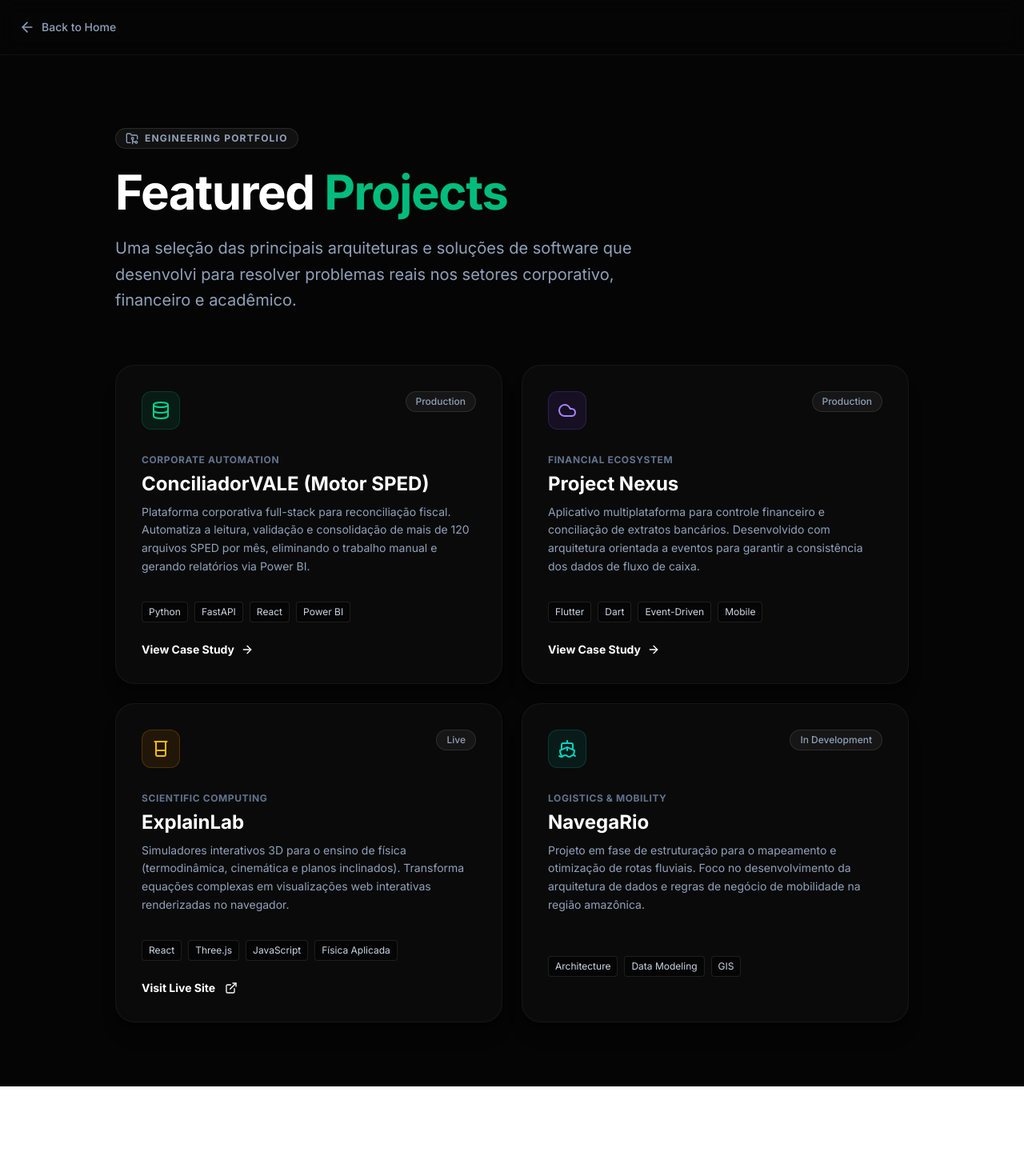
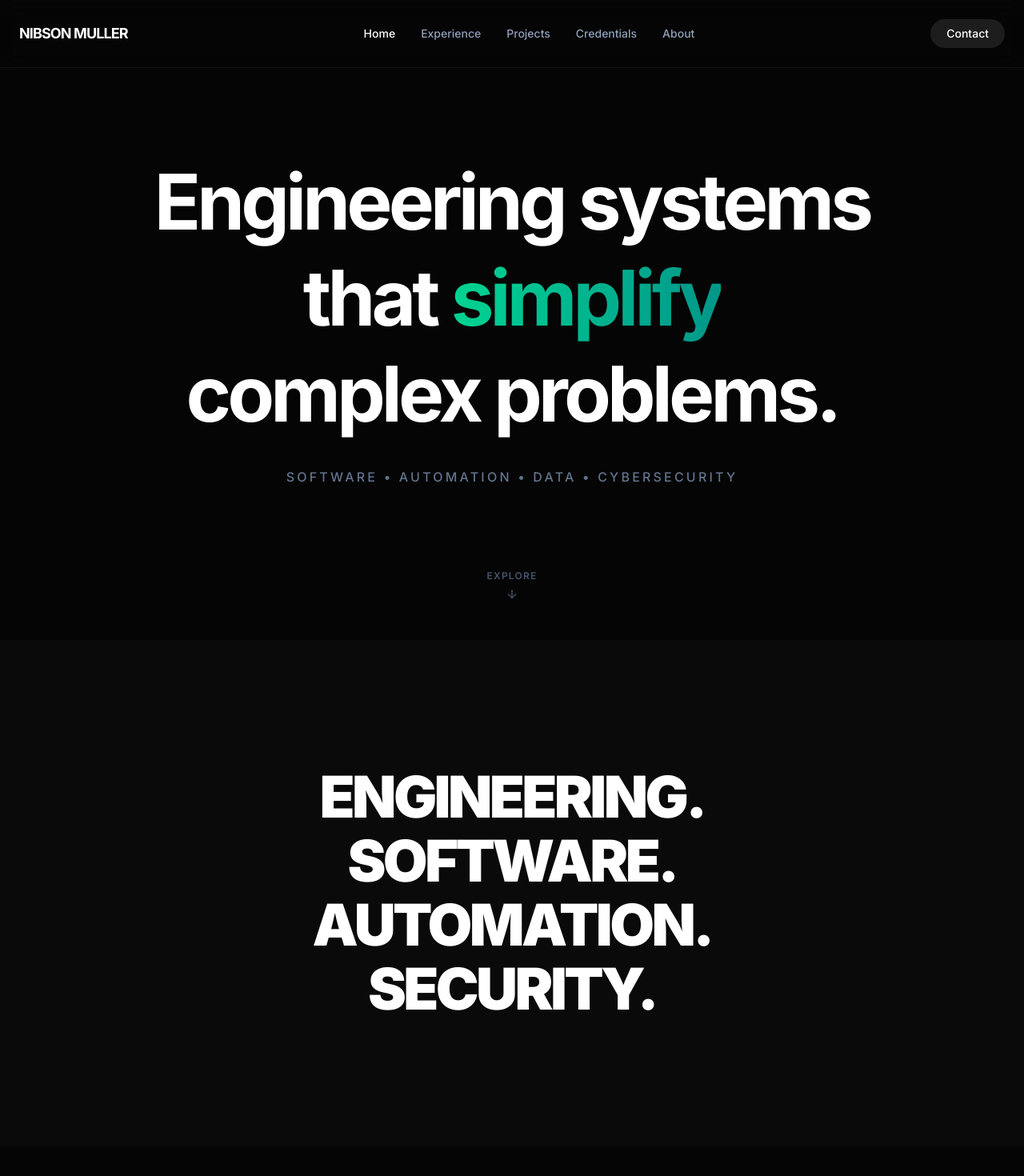
Before and after one commit to Nibson-dev/nibson-portfolio, a Next.js app: page /projects in a window 1280 px wide. Shown: the top 1470 px of the page at 80% size. Before the commit the page ends 1358 px from the top, so only its background shows below. Built offline with nearby package versions, Linux system fonts and the light colour scheme.

Commit message:
feat: redesign home page into a scrollytelling landing page focusing on engineering philosophy

```diff
--- a/app/projects/page.tsx
+++ b/app/projects/page.tsx
@@ -1,162 +1,220 @@
 "use client";
 
 import { motion } from "framer-motion";
-import { ArrowLeft, ArrowRight, Database, Cloud, Beaker, Ship, FolderGit2, ExternalLink } from "lucide-react";
+import { ArrowDown, ArrowRight } from "lucide-react";
 import Link from "next/link";
 
-const PROJECTS = [
-  {
-    id: "conciliador-sped",
-    title: "ConciliadorVALE (Motor SPED)",
-    category: "Corporate Automation",
-    description: "Plataforma corporativa full-stack para reconciliação fiscal. Automatiza a leitura, validação e consolidação de mais de 120 arquivos SPED por mês, eliminando o trabalho manual e gerando relatórios via Power BI.",
-    techs: ["Python", "FastAPI", "React", "Power BI"],
-    icon: Database,
-    color: "text-emerald-400",
-    bgColor: "bg-emerald-500/10",
-    borderColor: "border-emerald-500/20",
-    link: "/projects/sped",
-    status: "Production"
-  },
-  {
-    id: "nexus",
-    title: "Project Nexus",
-    category: "Financial Ecosystem",
-    description: "Aplicativo multiplataforma para controle financeiro e conciliação de extratos bancários. Desenvolvido com arquitetura orientada a eventos para garantir a consistência dos dados de fluxo de caixa.",
-    techs: ["Flutter", "Dart", "Event-Driven", "Mobile"],
-    icon: Cloud,
-    color: "text-violet-400",
-    bgColor: "bg-violet-500/10",
-    borderColor: "border-violet-500/20",
-    link: "/projects/nexus",
-    status: "Production"
-  },
-  {
-    id: "explainlab",
-    title: "ExplainLab",
-    category: "Scientific Computing",
-    description: "Simuladores interativos 3D para o ensino de física (termodinâmica, cinemática e planos inclinados). Transforma equações complexas em visualizações web interativas renderizadas no navegador.",
-    techs: ["React", "Three.js", "JavaScript", "Física Aplicada"],
-    icon: Beaker,
-    color: "text-amber-400",
-    bgColor: "bg-amber-500/10",
-    borderColor: "border-amber-500/20",
-    link: "https://lab-movimento.vercel.app/",
-    status: "Live"
-  },
-  {
-    id: "navegario",
-    title: "NavegaRio",
-    category: "Logistics & Mobility",
-    description: "Projeto em fase de estruturação para o mapeamento e otimização de rotas fluviais. Foco no desenvolvimento da arquitetura de dados e regras de negócio de mobilidade na região amazônica.",
-    techs: ["Architecture", "Data Modeling", "GIS"],
-    icon: Ship,
-    color: "text-teal-400",
-    bgColor: "bg-teal-500/10",
-    borderColor: "border-teal-500/20",
-    link: "#",
-    status: "In Development"
-  }
-];
+export default function Home() {
+  return (
+    <main className="min-h-screen bg-[#050505] text-slate-300 font-sans selection:bg-emerald-500/30">
 
-export default function ProjectsPage() {
-  return (
-    <main className="min-h-screen bg-[#050505] text-slate-300 font-sans selection:bg-emerald-500/30 pb-20">
-
-      {/* NAV */}
+      {/* NAVEGAÇÃO CORPORATIVA */}
       <nav className="fixed top-0 left-0 w-full z-50 px-6 py-6 flex justify-between items-center bg-[#050505]/80 backdrop-blur-md border-b border-white/5">
-        <Link href="/" className="group flex items-center gap-2 text-slate-400 hover:text-white transition-colors">
-          <ArrowLeft className="w-5 h-5 group-hover:-translate-x-1 transition-transform" />
-          <span className="text-sm font-medium">Back to Home</span>
+        <Link href="/" className="text-white font-bold text-lg tracking-tighter">
+          NIBSON MULLER
+        </Link>
+        <div className="hidden md:flex items-center gap-8 text-sm font-medium text-slate-400">
+          <Link href="/" className="text-white">Home</Link>
+          <Link href="/experience" className="hover:text-emerald-400 transition-colors">Experience</Link>
+          <Link href="/projects" className="hover:text-emerald-400 transition-colors">Projects</Link>
+          <Link href="/certifications" className="hover:text-emerald-400 transition-colors">Credentials</Link>
+          <Link href="/about" className="hover:text-emerald-400 transition-colors">About</Link>
+        </div>
+        <Link href="/contact" className="px-5 py-2 text-sm font-medium text-white bg-white/10 hover:bg-white/20 rounded-full transition-colors">
+          Contact
         </Link>
       </nav>
 
-      {/* HEADER */}
-      <section className="pt-40 pb-16 px-4 max-w-5xl mx-auto">
+      {/* 1. HERO (Minimalista) */}
+      <section className="h-screen flex flex-col items-center justify-center px-4 text-center relative">
         <motion.div
-          initial={{ opacity: 0, y: 20 }}
+          initial={{ opacity: 0, y: 30 }}
           animate={{ opacity: 1, y: 0 }}
-          transition={{ duration: 0.6 }}
+          transition={{ duration: 1, ease: "easeOut" }}
+          className="max-w-4xl"
         >
-          <div className="inline-flex items-center gap-2 mb-6 px-3 py-1 rounded-full border border-white/10 bg-white/5 text-slate-400 text-xs font-bold tracking-widest uppercase">
-            <FolderGit2 className="w-4 h-4" />
-            Engineering Portfolio
-          </div>
-          <h1 className="text-4xl md:text-6xl font-bold text-white mb-6 tracking-tight">
-            Featured <span className="text-emerald-500">Projects</span>
+          <h1 className="text-5xl md:text-7xl lg:text-8xl font-bold text-white tracking-tighter mb-8 leading-tight">
+            Engineering systems that <span className="text-transparent bg-clip-text bg-gradient-to-r from-emerald-400 to-teal-600">simplify</span> complex problems.
           </h1>
-          <p className="text-lg md:text-xl text-slate-400 max-w-2xl leading-relaxed">
-            Uma seleção das principais arquiteturas e soluções de software que desenvolvi para resolver problemas reais nos setores corporativo, financeiro e acadêmico.
+          <p className="text-sm md:text-base text-slate-500 tracking-[0.2em] uppercase font-medium">
+            Software • Automation • Data • Cybersecurity
           </p>
+        </motion.div>
+
+        <motion.div
+          initial={{ opacity: 0 }}
+          animate={{ opacity: 1 }}
+          transition={{ delay: 1.5, duration: 1 }}
+          className="absolute bottom-12 flex flex-col items-center gap-2 text-slate-600"
+        >
+          <span className="text-xs uppercase tracking-widest font-semibold">Explore</span>
+          <ArrowDown className="w-4 h-4 animate-bounce" />
         </motion.div>
       </section>
 
-      {/* GRID DE PROJETOS */}
-      <section className="px-4 max-w-5xl mx-auto">
-        <div className="grid grid-cols-1 md:grid-cols-2 gap-6">
+      {/* 2. AS QUATRO PALAVRAS (Fade on Scroll) */}
+      <section className="py-40 px-4 flex justify-center items-center bg-[#0a0a0a]">
+        <div className="flex flex-col text-4xl md:text-7xl font-black tracking-tighter text-center uppercase space-y-2">
+          {["Engineering.", "Software.", "Automation.", "Security."].map((word, i) => (
+            <motion.span
+              key={word}
+              initial={{ opacity: 0.1, y: 20 }}
+              whileInView={{ opacity: 1, y: 0 }}
+              viewport={{ once: true, margin: "-100px" }}
+              transition={{ duration: 0.6, delay: i * 0.15 }}
+              className="text-white"
+            >
+              {word}
+            </motion.span>
+          ))}
+        </div>
+      </section>
 
-          {PROJECTS.map((project, index) => {
-            const isExternal = project.link.startsWith("http");
+      {/* 3. A FILOSOFIA (O Fluxo de Valor) */}
+      <section className="py-40 px-4">
+        <div className="max-w-3xl mx-auto">
+          <motion.h2
+            initial={{ opacity: 0 }}
+            whileInView={{ opacity: 1 }}
+            viewport={{ once: true }}
+            className="text-sm font-bold text-emerald-500 uppercase tracking-widest mb-24 text-center"
+          >
+            The Methodology
+          </motion.h2>
 
-            return (
+          <div className="relative border-l border-white/10 ml-6 md:mx-auto md:border-l-0">
+            {/* Linha central no desktop */}
+            <div className="hidden md:block absolute left-1/2 top-0 bottom-0 w-px bg-gradient-to-b from-transparent via-white/10 to-transparent -translate-x-1/2" />
+
+            {[
+              { title: "Complex Problem", desc: "Identificando o gargalo operacional." },
+              { title: "Understand", desc: "Mapeamento profundo da regra de negócio." },
+              { title: "Design", desc: "Arquitetura stateless, escalável e segura." },
+              { title: "Automate", desc: "Implementação através de software robusto." },
+              { title: "Measure", desc: "Análise de impacto e resultados via dados." }
+            ].map((step, i) => (
               <motion.div
-                key={project.id}
+                key={step.title}
+                initial={{ opacity: 0, y: 20 }}
+                whileInView={{ opacity: 1, y: 0 }}
+                viewport={{ once: true, margin: "-50px" }}
+                transition={{ duration: 0.5 }}
+                className="relative pl-8 md:pl-0 md:w-1/2 mb-16 last:mb-0 md:even:ml-auto md:even:pl-12 md:odd:pr-12 md:odd:text-right flex flex-col md:even:items-start md:odd:items-end group"
+              >
+                {/* Ponto na linha */}
+                <div className="absolute left-[-5px] md:left-auto md:right-[-5px] md:group-even:left-[-5px] top-1.5 w-2 h-2 rounded-full bg-emerald-500 shadow-[0_0_10px_rgba(16,185,129,0.5)] transition-transform duration-300 group-hover:scale-150" />
+
+                <h3 className="text-2xl font-bold text-white mb-2">{step.title}</h3>
+                <p className="text-slate-500">{step.desc}</p>
+              </motion.div>
+            ))}
+          </div>
+        </div>
+      </section>
+
+      {/* 4. A FRASE DE IMPACTO */}
+      <section className="py-40 px-4 bg-emerald-950/20 flex justify-center text-center">
+        <motion.div
+          initial={{ opacity: 0, scale: 0.95 }}
+          whileInView={{ opacity: 1, scale: 1 }}
+          viewport={{ once: true }}
+          transition={{ duration: 0.8 }}
+          className="max-w-4xl"
+        >
+          <h2 className="text-4xl md:text-6xl font-medium text-white tracking-tight leading-tight">
+            I don't build software. <br />
+            <span className="text-slate-500">I build systems that reduce complexity.</span>
+          </h2>
+        </motion.div>
+      </section>
+
+      {/* 5. ESTATÍSTICAS (O Impacto Mensurável) */}
+      <section className="py-32 px-4 border-y border-white/5 bg-[#0a0a0a]">
+        <div className="max-w-5xl mx-auto grid grid-cols-1 md:grid-cols-3 gap-12 text-center">
+          <motion.div initial={{ opacity: 0, y: 20 }} whileInView={{ opacity: 1, y: 0 }} viewport={{ once: true }}>
+            <div className="text-6xl font-bold text-white mb-2">120<span className="text-emerald-500">+</span></div>
+            <div className="text-sm uppercase tracking-widest text-slate-500 font-semibold">SPED files / month</div>
+          </motion.div>
+          <motion.div initial={{ opacity: 0, y: 20 }} whileInView={{ opacity: 1, y: 0 }} viewport={{ once: true }} transition={{ delay: 0.1 }}>
+            <div className="text-6xl font-bold text-white mb-2">4</div>
+            <div className="text-sm uppercase tracking-widest text-slate-500 font-semibold">Engineering Areas</div>
+          </motion.div>
+          <motion.div initial={{ opacity: 0, y: 20 }} whileInView={{ opacity: 1, y: 0 }} viewport={{ once: true }} transition={{ delay: 0.2 }}>
+            <div className="text-6xl font-bold text-white mb-2">10<span className="text-emerald-500">+</span></div>
+            <div className="text-sm uppercase tracking-widest text-slate-500 font-semibold">Technologies</div>
+          </motion.div>
+        </div>
+      </section>
+
+      {/* 6. FEATURED PROJECTS */}
+      <section className="py-40 px-4">
+        <div className="max-w-6xl mx-auto">
+          <div className="flex justify-between items-end mb-16">
+            <h2 className="text-3xl font-bold text-white tracking-tight">Featured Work</h2>
+            <Link href="/projects" className="hidden md:flex items-center gap-2 text-sm font-bold text-emerald-500 hover:text-emerald-400 transition-colors">
+              View all <ArrowRight className="w-4 h-4" />
+            </Link>
+          </div>
+
+          <div className="grid grid-cols-1 md:grid-cols-3 gap-6">
+            {[
+              { title: "Motor SPED", desc: "Data processing & compliance engine.", link: "/projects/sped" },
+              { title: "ConciliadorVALE", desc: "Corporate fiscal reconciliation platform.", link: "/projects/conciliador" },
+              { title: "NavegaRio", desc: "Logistics data architecture & mapping.", link: "/projects/navegario" }
+            ].map((project, i) => (
+              <motion.div
+                key={project.title}
                 initial={{ opacity: 0, y: 20 }}
                 whileInView={{ opacity: 1, y: 0 }}
                 viewport={{ once: true }}
-                transition={{ delay: index * 0.1 }}
+                transition={{ delay: i * 0.1 }}
               >
-                <Link
-                  href={project.link}
-                  target={isExternal ? "_blank" : undefined}
-                  rel={isExternal ? "noopener noreferrer" : undefined}
-                  className={`group block p-8 rounded-3xl bg-[#0a0a0a] border border-white/5 hover:border-white/20 transition-all h-full flex flex-col justify-between shadow-xl ${project.link === '#' ? 'cursor-default' : 'cursor-pointer'}`}
-                >
-                  <div>
-                    <div className="flex justify-between items-start mb-6">
-                      <div className={`w-12 h-12 rounded-xl ${project.bgColor} flex items-center justify-center border ${project.borderColor}`}>
-                        <project.icon className={`w-6 h-6 ${project.color}`} />
-                      </div>
-                      <div className="px-3 py-1 bg-white/5 border border-white/10 rounded-full text-xs font-medium text-slate-400">
-                        {project.status}
-                      </div>
-                    </div>
-
-                    <div className="mb-2">
-                      <span className="text-xs font-bold uppercase tracking-wider text-slate-500">{project.category}</span>
-                      <h3 className="text-2xl font-bold text-white mt-1 group-hover:text-emerald-400 transition-colors">{project.title}</h3>
-                    </div>
-
-                    <p className="text-slate-400 text-sm leading-relaxed mb-8">
-                      {project.description}
-                    </p>
-                  </div>
-
-                  <div>
-                    <div className="flex flex-wrap gap-2 mb-6">
-                      {project.techs.map((tech, i) => (
-                        <span key={i} className="px-2 py-1 bg-[#050505] border border-white/10 rounded text-xs text-slate-300">
-                          {tech}
-                        </span>
-                      ))}
-                    </div>
-
-                    {project.link !== '#' && (
-                      <div className="flex items-center gap-2 text-sm font-bold text-white group-hover:text-emerald-400 transition-colors">
-                        {isExternal ? (
-                          <>Visit Live Site <ExternalLink className="w-4 h-4 ml-1" /></>
-                        ) : (
-                          <>View Case Study <ArrowRight className="w-4 h-4 group-hover:translate-x-1 transition-transform" /></>
-                        )}
-                      </div>
-                    )}
-                  </div>
+                <Link href={project.link} className="block p-8 rounded-2xl bg-[#0a0a0a] border border-white/5 hover:border-white/20 transition-all h-full group">
+                  <h3 className="text-2xl font-bold text-white mb-3 group-hover:text-emerald-400 transition-colors">{project.title}</h3>
+                  <p className="text-slate-500 text-sm mb-8">{project.desc}</p>
+                  <span className="text-xs font-bold uppercase tracking-wider text-slate-400 flex items-center gap-2">
+                    Explore <ArrowRight className="w-3 h-3 group-hover:translate-x-1 transition-transform" />
+                  </span>
                 </Link>
               </motion.div>
-            );
-          })}
+            ))}
+          </div>
+        </div>
+      </section>
 
+      {/* 7. TIMELINE COMPACTA */}
+      <section className="py-20 px-4">
+        <div className="max-w-4xl mx-auto text-center">
+          <h2 className="text-sm font-bold text-slate-500 uppercase tracking-widest mb-12">The Journey</h2>
+          <div className="flex flex-wrap justify-center items-center gap-4 text-sm md:text-base font-bold text-slate-400">
+            <span className="text-white">UFPA</span>
+            <span className="text-slate-600">→</span>
+            <span className="text-white">LACOS</span>
+            <span className="text-slate-600">→</span>
+            <span className="text-white">Vale</span>
+            <span className="text-slate-600">→</span>
+            <span className="text-white">BASA</span>
+            <span className="text-slate-600">→</span>
+            <span className="text-white">PIBIC</span>
+          </div>
         </div>
+      </section>
+
+      {/* 8. CTA FINAL */}
+      <section className="py-40 px-4 border-t border-white/5 bg-[#0a0a0a] text-center">
+        <motion.div
+          initial={{ opacity: 0, y: 20 }}
+          whileInView={{ opacity: 1, y: 0 }}
+          viewport={{ once: true }}
+          className="max-w-2xl mx-auto"
+        >
+          <h2 className="text-4xl md:text-6xl font-bold text-white tracking-tight mb-12">
+            Let's build something meaningful.
+          </h2>
+          <Link href="/contact" className="inline-flex px-8 py-4 rounded-full bg-white text-black font-bold hover:bg-slate-200 transition-colors text-lg">
+            Get in Touch
+          </Link>
+        </motion.div>
       </section>
 
     </main>
```
